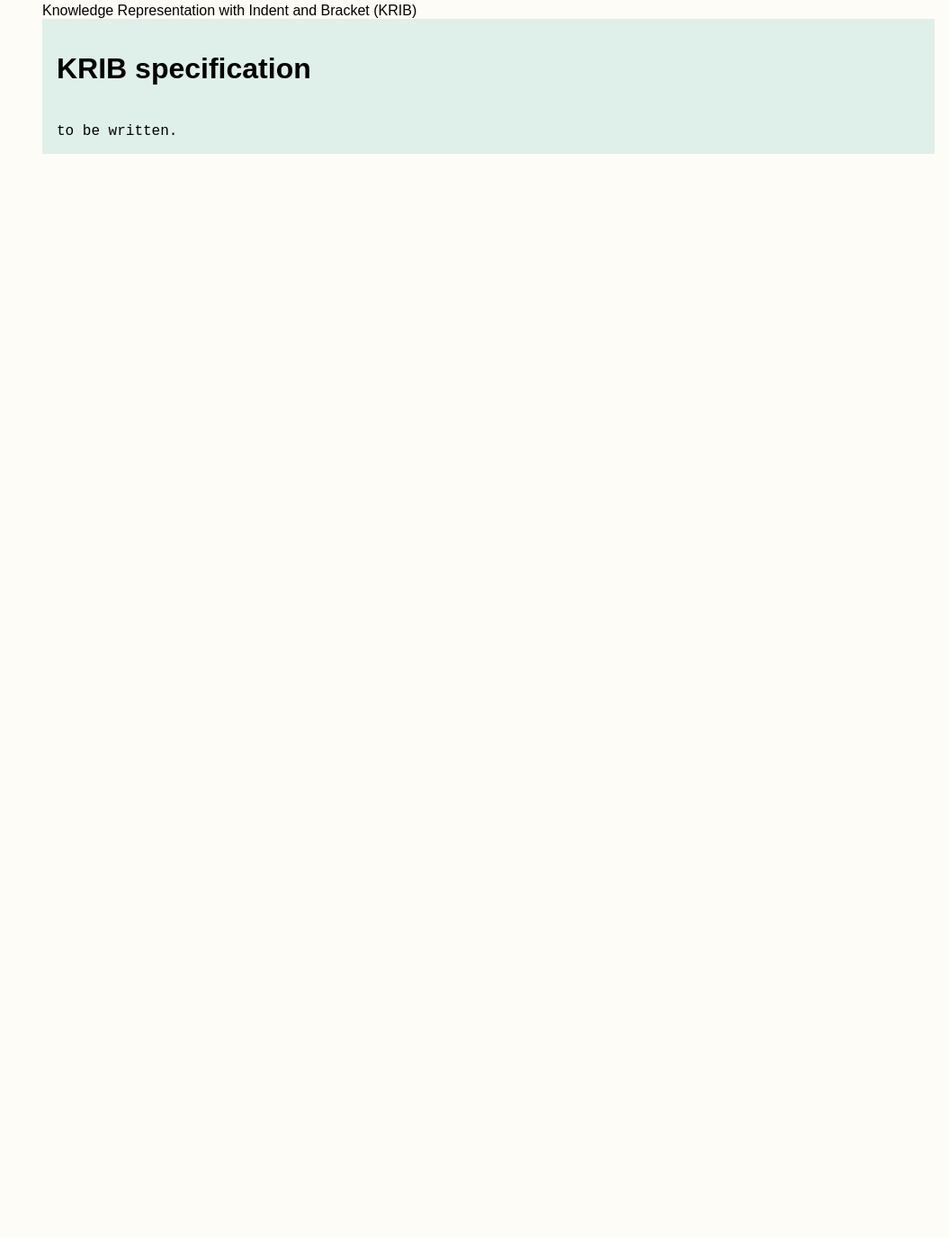
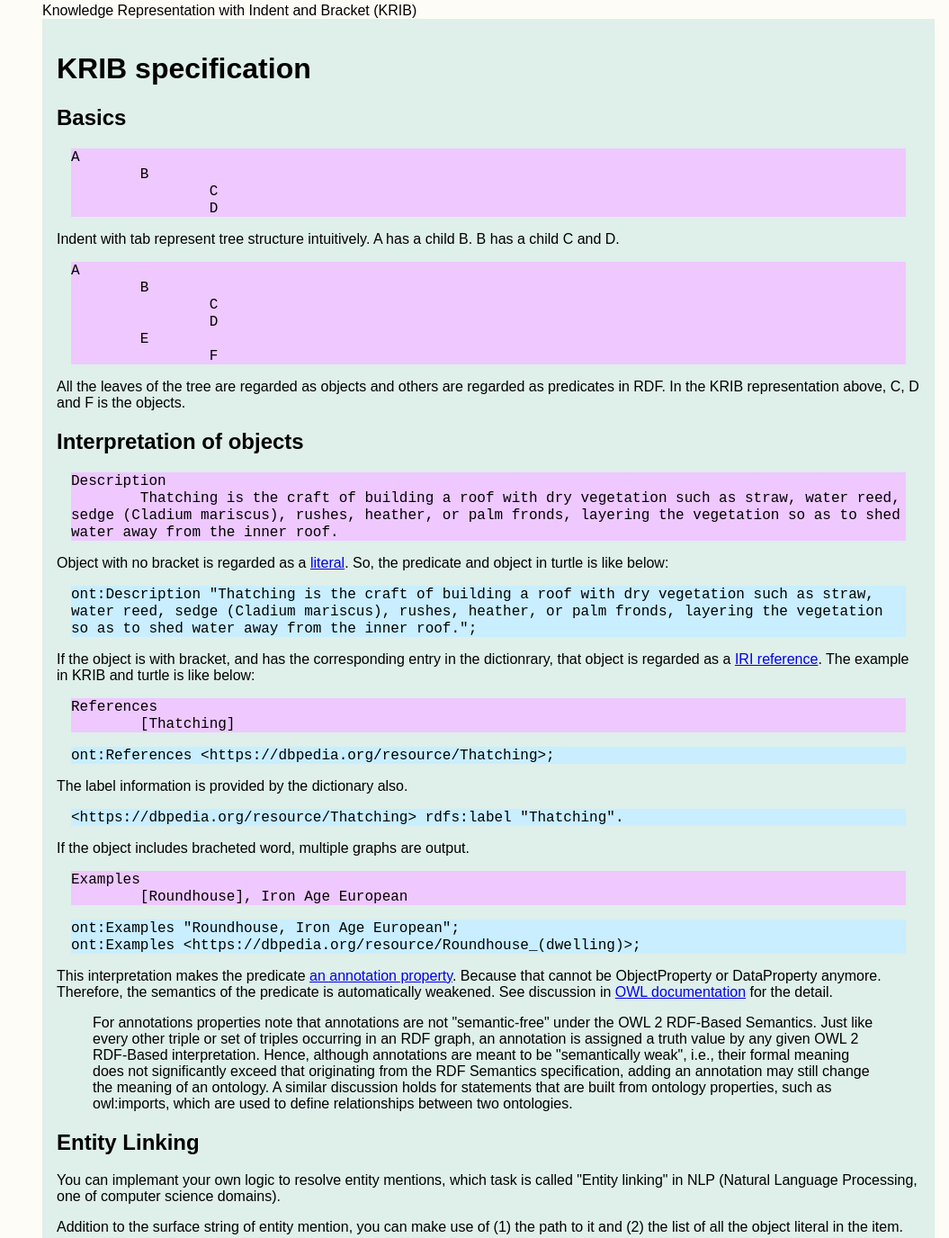
Before and after one commit to cm3/krib, a plain HTML site: page docs/spec.html in a window 1280 px wide. Shown: the part 13-1389 px from the top of the page at 90% size, without its empty margins (225-1280 px from the left). Before the commit the page ends 800 px from the top, so only its background shows below. Drawn offline with Linux system fonts and the light colour scheme.

Commit message:
add specification

```diff
--- a/docs/spec.html
+++ b/docs/spec.html
@@ -13,7 +13,11 @@
 </head>
 <body>
 <style>
-code{white-space:pre-wrap}
+code{
+ white-space:pre-wrap;
+}
+.krib{background-color:#EEC8FF; margin:1em;}
+.turtle{background-color:#C8EEFF; margin:1em;}
 </style>
 
 <div id="layout">
@@ -22,9 +26,81 @@ code{white-space:pre-wrap}
 <div id="main">
 <h1>KRIB specification</h1>
 
-<code>
-to be written.
-</code>
+<h2>Basics</h2>
+
+<div class="krib">
+<code>A
+	B
+		C
+		D</code>
+</div>
+
+<p>Indent with tab represent tree structure intuitively. A has a child B. B has a child C and D.</p>
+
+<div class="krib">
+<code>A
+	B
+		C
+		D
+	E
+		F</code>
+</div>
+
+<p>All the leaves of the tree are regarded as objects and others are regarded as predicates in RDF. In the KRIB representation above, C, D and F is the objects.</p>
+
+<h2>Interpretation of objects</h2>
+
+<div class="krib">
+<code>Description
+	Thatching is the craft of building a roof with dry vegetation such as straw, water reed, sedge (Cladium mariscus), rushes, heather, or palm fronds, layering the vegetation so as to shed water away from the inner roof.</code>
+</div>
+
+<p>Object with no bracket is regarded as a <a href="https://www.w3.org/TR/rdf11-concepts/#dfn-literal">literal</a>. So, the predicate and object in turtle is like below:</p>
+
+<div class="turtle">
+<code>ont:Description "Thatching is the craft of building a roof with dry vegetation such as straw, water reed, sedge (Cladium mariscus), rushes, heather, or palm fronds, layering the vegetation so as to shed water away from the inner roof.";</code>
+</div>
+
+<p>If the object is with bracket, and has the corresponding entry in the dictionrary, that object is regarded as a <a href="https://www.w3.org/TR/rdf11-concepts/#dfn-iri">IRI reference</a>. The example in KRIB and turtle is like below:</p>
+
+<div class="krib">
+<code>References
+	[Thatching]</code>
+</div>
+
+<div class="turtle">
+<code>ont:References &lt;https://dbpedia.org/resource/Thatching&gt;;</code>
+</div>
+
+<p>The label information is provided by the dictionary also.</p>
+
+<div class="turtle">
+<code>&lt;https://dbpedia.org/resource/Thatching&gt; rdfs:label "Thatching".</code>
+</div>
+
+<p>If the object includes bracheted word, multiple graphs are output.</p>
+
+<div class="krib">
+<code>Examples
+	[Roundhouse], Iron Age European</code>
+</div>
+
+<div class="turtle">
+<code>ont:Examples "Roundhouse, Iron Age European";
+ont:Examples &lt;https://dbpedia.org/resource/Roundhouse_(dwelling)&gt;;</code>
+</div>
+
+<p>This interpretation makes the predicate <a href="https://www.w3.org/TR/owl2-syntax/#Annotation_Properties">an annotation property</a>. Because that cannot be ObjectProperty or DataProperty anymore. Therefore, the semantics of the predicate is automatically weakened. See discussion in <a href="https://www.w3.org/TR/2012/REC-owl2-syntax-20121211/">OWL documentation</a> for the detail.</p>
+
+<blockquote>
+For annotations properties note that annotations are not "semantic-free" under the OWL 2 RDF-Based Semantics. Just like every other triple or set of triples occurring in an RDF graph, an annotation is assigned a truth value by any given OWL 2 RDF-Based interpretation. Hence, although annotations are meant to be "semantically weak", i.e., their formal meaning does not significantly exceed that originating from the RDF Semantics specification, adding an annotation may still change the meaning of an ontology. A similar discussion holds for statements that are built from ontology properties, such as owl:imports, which are used to define relationships between two ontologies.
+</blockquote>
+
+<h2>Entity Linking</h2>
+
+<p>You can implemant your own logic to resolve entity mentions, which task is called "Entity linking" in NLP (Natural Language Processing, one of computer science domains).</p>
+
+<p>Addition to the surface string of entity mention, you can make use of (1) the path to it and (2) the list of all the object literal in the item.</p>
 
 </div>
 
```
Also changed, not shown: docs/component/menu.html (+1 -1 lines), docs/index.html (+4 -4 lines).
